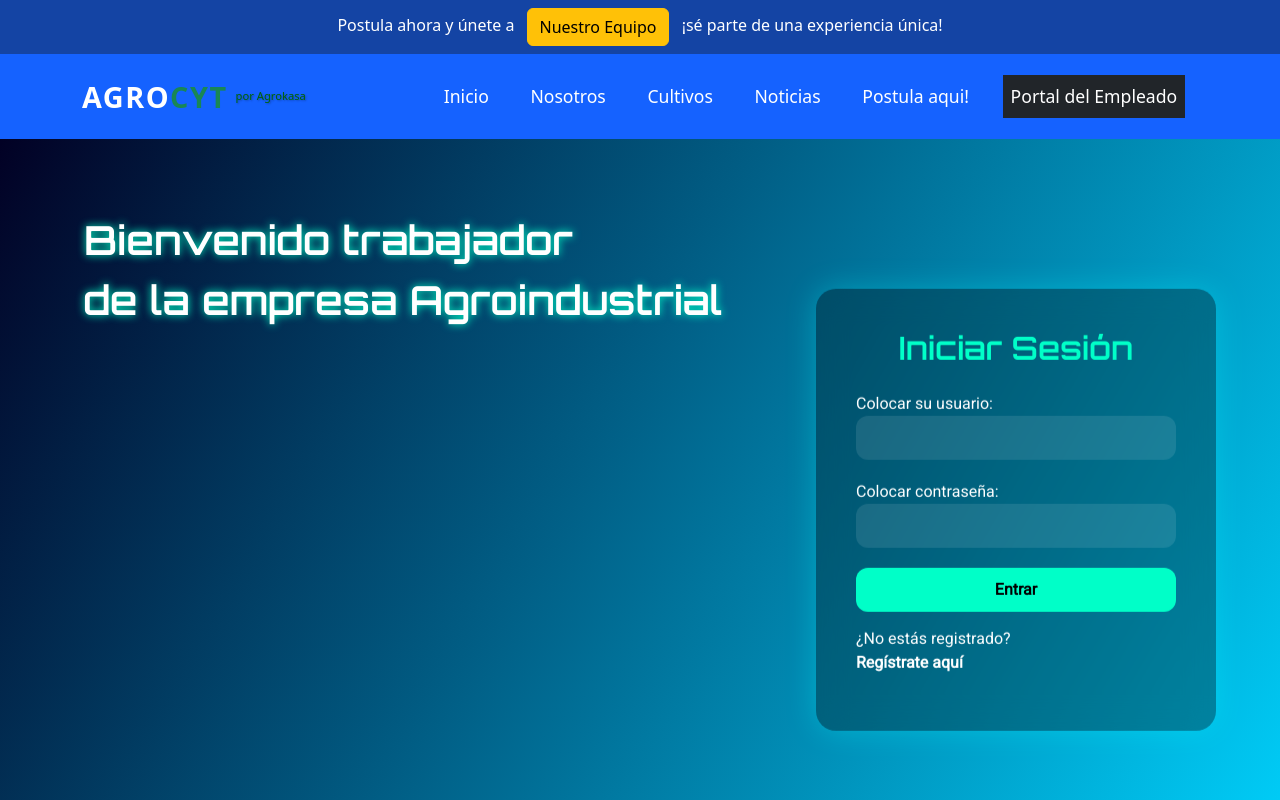
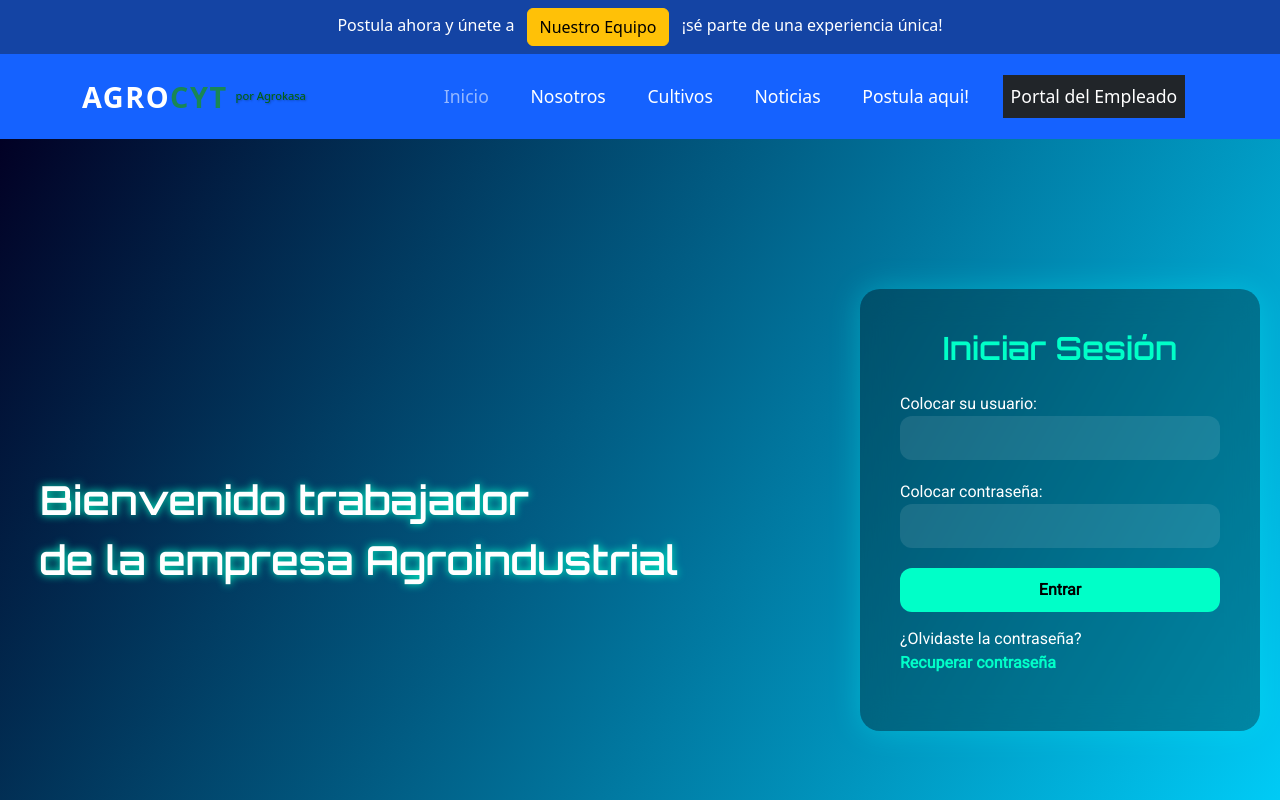
Before and after one commit to Leonardoarango1803/agroassint, an Angular app in the folder MyfirstproyectAngular/: page /ingreso in a window 1280 px wide. Shown: the top 800 px of the page. Built offline with nearby package versions, Linux system fonts and the light colour scheme.

Commit message:
ConfigWEb

```diff
--- a/MyfirstproyectAngular/package.json
+++ b/MyfirstproyectAngular/package.json
@@ -20,6 +20,8 @@
     "boostrap": "^2.0.0",
     "bootstrap": "^5.3.6",
     "gsap": "^3.13.0",
+    "jspdf": "^3.0.1",
+    "jspdf-autotable": "^5.0.2",
     "rxjs": "~7.8.0",
     "tslib": "^2.3.0",
     "zone.js": "~0.15.0"
--- a/MyfirstproyectAngular/src/app/footer/footer.component.html
+++ b/MyfirstproyectAngular/src/app/footer/footer.component.html
@@ -68,7 +68,7 @@
           <p class="platform-text">La plataforma de imformacion empresarial y portal de empleados para AgroCYT</p>
         </div>
         <div class="col-md-6 text-md-end">
-          <button class="btn btn-primary btn-login">Portal de empleados</button>
+          <button class="btn btn-primary btn-login" (click)="irAPortalEmpleado()">Portal de empleados</button>
         </div>
       </div>
     </div>
--- a/MyfirstproyectAngular/src/app/footer/footer.component.ts
+++ b/MyfirstproyectAngular/src/app/footer/footer.component.ts
@@ -1,5 +1,5 @@
 import { Component } from '@angular/core';
-import {RouterModule} from '@angular/router';
+import {Router, RouterModule} from '@angular/router';
 import {CommonModule} from '@angular/common';
 
 // @ts-ignore
@@ -12,5 +12,22 @@ import {CommonModule} from '@angular/common';
   preserveWhitespaces: true
 })
 export class FooterComponent {
+  constructor(private router: Router) {}
 
+  isLoggedIn = false;
+
+ngOnInit(): void {
+  this.isLoggedIn = localStorage.getItem('userLogged') === 'true';
 }
+
+irAPortalEmpleado() {
+  const isLogged = localStorage.getItem('userLogged') === 'true';
+  if (isLogged) {
+    this.router.navigate(['/sistema']);
+
+  } else {
+    this.router.navigate(['/ingreso']);
+
+  }
+}
+}
--- a/MyfirstproyectAngular/src/app/header/header.component.css
+++ b/MyfirstproyectAngular/src/app/header/header.component.css
@@ -1,4 +1,3 @@
-
 .fixed-header {
   position: fixed;/*fijar header arriba*/
   top: 0;
@@ -30,3 +29,6 @@
 .bg-primary {
   background-color: #1562ff !important;
 }
+.mi-boton {
+  cursor: pointer;
+}
--- a/MyfirstproyectAngular/src/app/header/header.component.html
+++ b/MyfirstproyectAngular/src/app/header/header.component.html
@@ -16,13 +16,15 @@
       </button>
       <div class="collapse navbar-collapse" id="navbarNav">
         <ul class="navbar-nav ms-auto">
-          <li class="nav-item"><a class="nav-link text-white" href="#">Inicio</a></li>
+          <li class="nav-item"><a class="nav-link text-whi  te" href="#">Inicio</a></li>
           <li class="nav-item"><a class="nav-link text-white" href="nosotros">Nosotros</a></li>
 
           <li class="nav-item"><a class="nav-link text-white" href="info">Cultivos</a></li>
           <li class="nav-item"><a class="nav-link text-white" href="#">Noticias</a></li>
           <li class="nav-item"><a class="nav-link text-white" href="postular">Postula aqui!</a></li>
-          <li class="nav-item"><a class="nav-link text-white bg-dark " href="ingreso" >Portal del Empleado</a></li>
+          <li class="nav-item">
+  <a class="nav-link mi-boton text-white bg-dark" (click)="irAPortalEmpleado()">Portal del Empleado </a>
+</li>
           <button *ngIf="isLoggedIn" type="button" class="btn btn-danger" (click)="cerrarSesion()">
   <svg xmlns="http://www.w3.org/2000/svg" width="16" height="16" fill="currentColor"
        class="bi bi-box-arrow-right" viewBox="0 0 16 16">
--- a/MyfirstproyectAngular/src/app/header/header.component.ts
+++ b/MyfirstproyectAngular/src/app/header/header.component.ts
@@ -18,6 +18,16 @@ export class HeaderComponent implements OnInit{
 ngOnInit(): void {
   this.isLoggedIn = localStorage.getItem('userLogged') === 'true';
 }
+
+irAPortalEmpleado() {
+  const isLogged = localStorage.getItem('userLogged') === 'true';
+  if (isLogged) {
+    this.router.navigate(['/sistema']);
+  } else {
+    this.router.navigate(['/ingreso']);
+  }
+}
+
 cerrarSesion() {
   localStorage.clear();        // Borra todo el localStorage
   sessionStorage.clear();      // Borra todo el sessionStorage
--- a/MyfirstproyectAngular/src/app/ingreso-sistema/ingreso-sistema.component.html
+++ b/MyfirstproyectAngular/src/app/ingreso-sistema/ingreso-sistema.component.html
@@ -1,4 +1,6 @@
+
 <div class="container-fluid p-0">
+
   <header class="bg-success text-white py-3 px-4 d-flex align-items-center shadow">
     <h1 class="h4 m-0 text-center">Te damos la bienvenida, {{ persona.nombres }} {{ persona.apellidos }}</h1>
   </header>
@@ -96,6 +98,7 @@
               </tr>
               </tbody>
             </table>
+            <button (click)="generatePDF()">Descargar horario</button>
           </div>
         </div>
       </div>
--- a/MyfirstproyectAngular/src/app/ingreso-sistema/ingreso-sistema.component.ts
+++ b/MyfirstproyectAngular/src/app/ingreso-sistema/ingreso-sistema.component.ts
@@ -3,7 +3,8 @@ import { FormsModule } from '@angular/forms';
 import { CommonModule } from '@angular/common';
 import { Router } from '@angular/router'; //
 import { BrowserModule } from '@angular/platform-browser';
-
+import { jsPDF } from 'jspdf';
+import autoTable from 'jspdf-autotable';
 @Component({
   selector: 'app-ingreso-sistema',
   standalone: true,
@@ -11,11 +12,14 @@ import { BrowserModule } from '@angular/platform-browser';
   templateUrl: './ingreso-sistema.component.html',
   styleUrl: './ingreso-sistema.component.css'
 })
+
+
 export class IngresoSistemaComponent implements OnInit{
 
   constructor(private router: Router) {}
   /*Simulados personales del back*/
   seccionActiva: string = 'perfil';
+
 
   persona: any = {
     nombres: '',
@@ -27,6 +31,8 @@ export class IngresoSistemaComponent implements OnInit{
   };
 
   ngOnInit(): void {
+
+
   const usuarioString = localStorage.getItem("usuario");
 
   if (usuarioString) {
@@ -60,6 +66,22 @@ export class IngresoSistemaComponent implements OnInit{
     { dia: 'Domingo', entrada: '-', salida: '-', turno: 'Descanso' }
   ];
 
+  generatePDF() {
+    const doc = new jsPDF();
+    doc.setFontSize(16);
+    doc.text('Horario Semanal', 70, 10);
+
+    autoTable(doc, {
+      startY: 20,
+      head: [['Día', 'Entrada', 'Salida', 'Turno']],
+      body: this.horarioSemanal.map(item => [
+        item.dia, item.entrada, item.salida, item.turno
+      ])
+    });
+
+    doc.save('HorarioSemanal.pdf');
+  }
+
   actualizarPerfil() {
     console.log('Datos actualizados:', this.persona);
     alert('Perfil actualizado exitosamente');
--- a/MyfirstproyectAngular/src/app/ingreso/ingreso.component.css
+++ b/MyfirstproyectAngular/src/app/ingreso/ingreso.component.css
@@ -6,25 +6,43 @@ body, html {
   background: #ffffff;
   overflow: hidden;
 }
-/*Color de fondo*/
+
+/* Fondo principal */
 .main-container {
   position: relative;
   width: 100%;
   height: 100vh;
   background: linear-gradient(120deg, #020024 0%, #00d4ff 100%);
+  display: flex;
+  align-items: center;
+  justify-content: center;
+  padding: 20px;
 }
 
-@keyframes pulse {
-  0%, 100% { transform: scale(1); opacity: 0.5; }
-  50% { transform: scale(1.3); opacity: 1; }
+/* Contenedor flexible para texto y cuadro */
+.contenedor-flex {
+  display: flex;
+  align-items: center;
+  justify-content: space-between;
+  gap: 40px;
+  max-width: 1200px;
+  width: 100%;
+  flex-wrap: wrap;
 }
 
-/*Cuadro de inicio de sesion*/
+/* Texto de bienvenida */
+.bienvenido-trabajador {
+  color: white;
+  font-size: 2.5rem;
+  font-family: 'Orbitron', sans-serif;
+  text-shadow: 0 0 8px #00ffc8;
+  flex: 1;
+  min-width: 300px;
+  z-index: 2;
+}
+
+/* Cuadro de inicio de sesión */
 .cuadro-transparente {
-  position: absolute;
-  top: 50%;
-  right: 5%;
-  transform: translateY(-50%);
   background: rgba(0, 0, 0, 0.31);
   backdrop-filter: blur(15px);
   border-radius: 20px;
@@ -32,12 +50,14 @@ body, html {
   max-width: 400px;
   width: 100%;
   box-shadow: 0 0 30px rgba(0, 255, 255, 0.3);
+  color: white;
   z-index: 2;
-  color: white;
+  flex-shrink: 0;
   opacity: 0;
+  animation: fadeIn 0.8s ease forwards;
 }
 
-/*Fia el cuadro y color titulo*/
+/* Título dentro del cuadro */
 .cuadro-transparente h1 {
   font-family: 'Orbitron', sans-serif;
   font-size: 2rem;
@@ -46,12 +66,9 @@ body, html {
   margin-bottom: 25px;
 }
 
-/*Espaciado cuadro*/
 .modificacion {
   margin-bottom: 20px;
 }
-
-
 
 .descripcion2 {
   width: 100%;
@@ -62,8 +79,6 @@ body, html {
   color: white;
 }
 
-
-/*Color del boton Entrar*/
 .btn {
   background-color: #00ffc8;
   color: #000;
@@ -86,14 +101,38 @@ a {
   text-decoration: none;
 }
 
-.bienvenido-trabajador {
-  position: absolute;
-  top: 10%;
-  left: 5%;
-  color: white;
-  font-size: 2.5rem;
-  font-family: 'Orbitron', sans-serif;
-  text-shadow: 0 0 8px #00ffc8;
-  z-index: 2;
-  opacity: 0;
+/* Animación opcional */
+@keyframes pulse {
+  0%, 100% { transform: scale(1); opacity: 0.5; }
+  50% { transform: scale(1.3); opacity: 1; }
 }
+
+@keyframes fadeIn {
+  to { opacity: 1; }
+}
+
+/* RESPONSIVE */
+@media (max-width: 768px) {
+  .contenedor-flex {
+    flex-direction: column;
+    align-items: center;
+    text-align: center;
+  }
+
+  .cuadro-transparente {
+    width: 90%;
+    padding: 30px;
+  }
+
+  .bienvenido-trabajador {
+    font-size: 1.8rem;
+    text-align: center;
+  }
+
+  .main-container {
+    height: auto;
+  }
+}
+.pointer {
+  cursor: pointer;
+}
--- a/MyfirstproyectAngular/src/app/ingreso/ingreso.component.html
+++ b/MyfirstproyectAngular/src/app/ingreso/ingreso.component.html
@@ -23,8 +23,8 @@
       </div>
       <button type="submit" class="btn btn-warning">Entrar</button>
       <p style="margin-top: 15px;">
-        ¿No estás registrado?<br>
-        <a routerLink="/registro">Regístrate aquí</a>
+        ¿Olvidaste la contraseña?<br>
+        <a (click)="contrasena()" class="pointer">Recuperar contraseña</a>
       </p>
     </form>
   </div>
--- a/MyfirstproyectAngular/src/app/ingreso/ingreso.component.ts
+++ b/MyfirstproyectAngular/src/app/ingreso/ingreso.component.ts
@@ -55,4 +55,7 @@ export class IngresoComponent implements OnInit {
       }
     });
   }
+  contrasena(){
+    alert('Contacta con Administracion en el area de Recursos Humanos');
+  }
 }
--- a/MyfirstproyectAngular/src/index.html
+++ b/MyfirstproyectAngular/src/index.html
@@ -9,6 +9,9 @@
 
   <link href="https://fonts.googleapis.com/css2?family=Orbitron:wght@600&family=Roboto&display=swap" rel="stylesheet" />
   <script src="https://cdnjs.cloudflare.com/ajax/libs/gsap/3.12.2/gsap.min.js"></script>
+  <script src="https://cdnjs.cloudflare.com/ajax/libs/jspdf/2.5.1/jspdf.umd.min.js"></script>
+  <script src="https://cdn.jsdelivr.net/npm/bootstrap@5.3.3/dist/js/bootstrap.bundle.min.js"></script>
+
 </head>
 
 <body>
```
Also changed, not shown: 1 other file (tests, documents, lock files or other folders).
